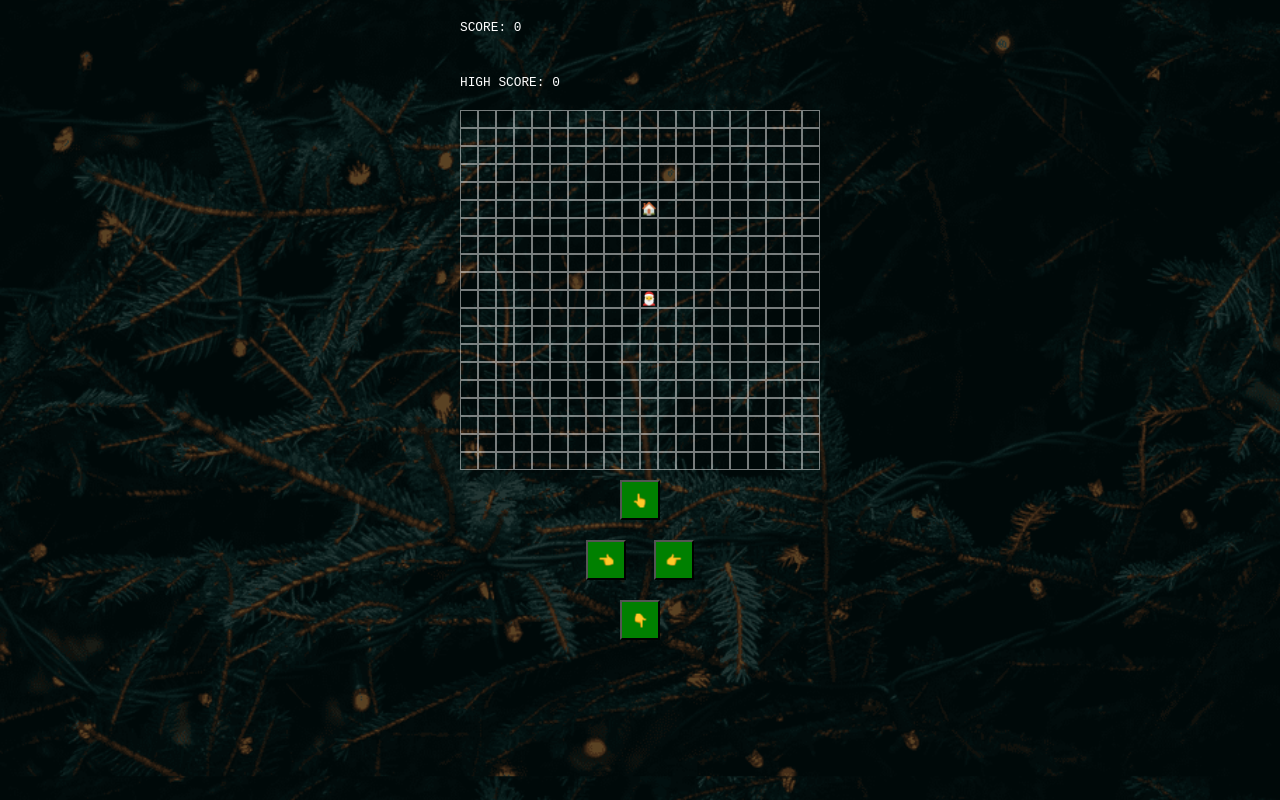
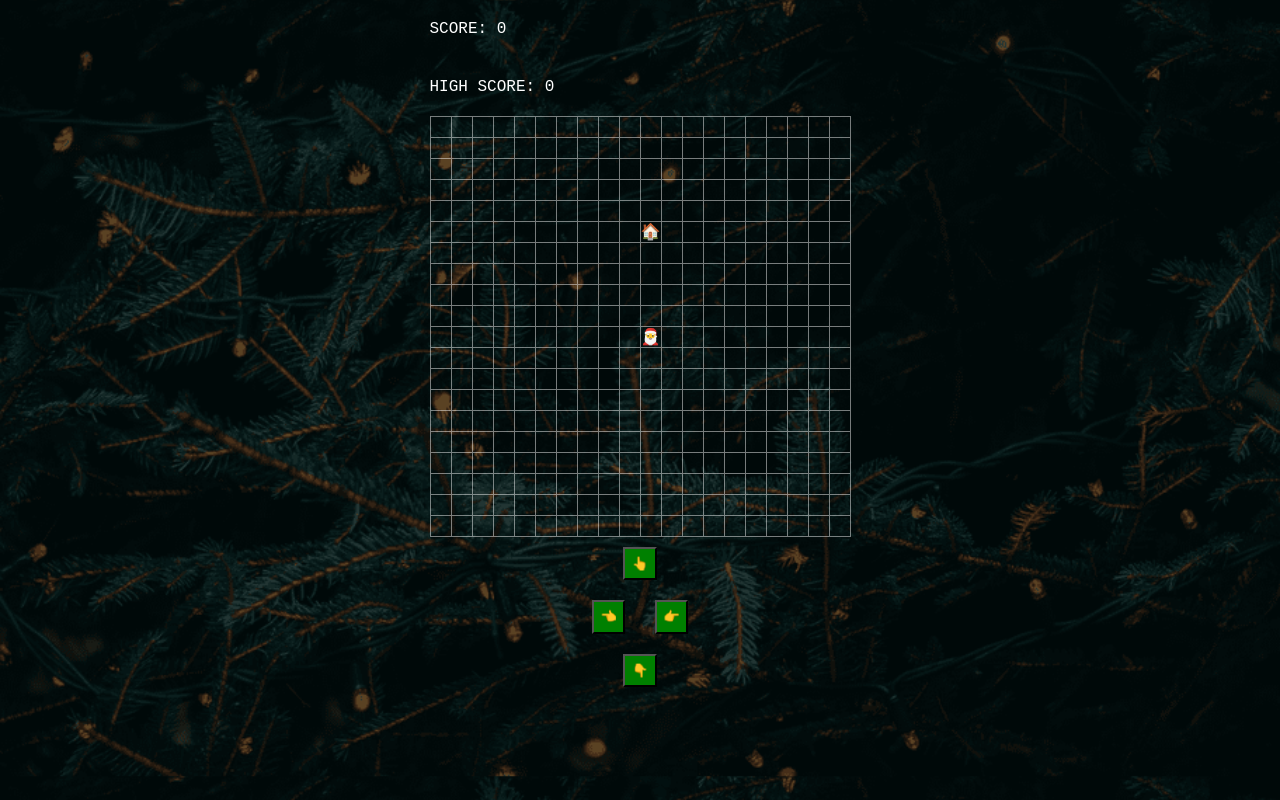
Before and after one commit to tom-on-the-internet/santa-snake, a plain HTML site: page index.html in a window 1280 px wide. Drawn offline with Linux system fonts and the light colour scheme.

Commit message:
prettier grid

```diff
--- a/app.js
+++ b/app.js
@@ -1,5 +1,5 @@
 const DIMENSIONS = [20, 20];
-let cellSize = "30";
+let cellSize = "0";
 const player = [{ x: 10, y: 10 }];
 const house = { x: 10, y: 5 };
 let direction = "SOUTH";
@@ -17,7 +17,7 @@ let gameStatus = "ready";
 function setCellSize() {
   const [width, height] = DIMENSIONS;
   const idealWidth = (innerWidth - innerWidth * 0.2) / width;
-  const idealHeight = (innerHeight - innerHeight * 0.6) / height;
+  const idealHeight = (innerHeight - innerHeight * 0.5) / height;
 
   cellSize = idealWidth < idealHeight ? idealWidth : idealHeight;
   wrapper.style.fontSize = `${cellSize * 0.8}px`;
--- a/style.css
+++ b/style.css
@@ -25,21 +25,29 @@ body {
 }
 
 button {
-  /* font-size: 1.2em; */
   margin: 10px;
-  height: 3em;
-  width: 3em;
+  height: 2.5em;
+  width: 2.5em;
   color: white;
   background-color: green;
 }
 
 .row {
   display: flex;
+  border-bottom: solid 1px #ffffff77;
+}
+
+.row:first-child {
+  border-top: solid 1px #ffffff77;
 }
 
 .cell {
-  border: solid 1px #ffffff77;
+  border-right: solid 1px #ffffff77;
   display: flex;
   justify-content: center;
   align-items: center;
 }
+
+.cell:first-child {
+  border-left: solid 1px #ffffff77;
+}
```
